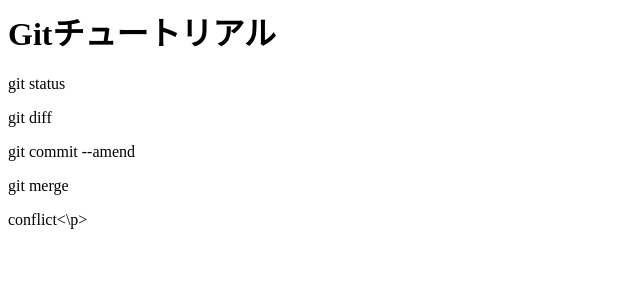
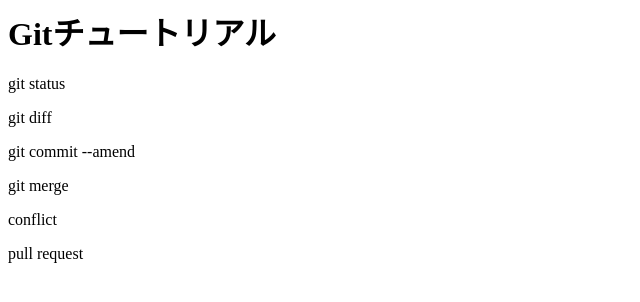
Before and after one commit to kenkou-daiichi/git_tutorial, a plain HTML site: page index.html in a window 1280 px wide. Shown: the whole page, without its empty margins (0-640 px from the left). Drawn offline with Linux system fonts and the light colour scheme.

Commit message:
pull requestを追記

```diff
--- a/index.html
+++ b/index.html
@@ -3,4 +3,5 @@
 <p>git diff</p>
 <p>git commit --amend</p>
 <p>git merge</p>
-<p>conflict<\p>
+<p>conflict</p>
+<p>pull request</p>
```
